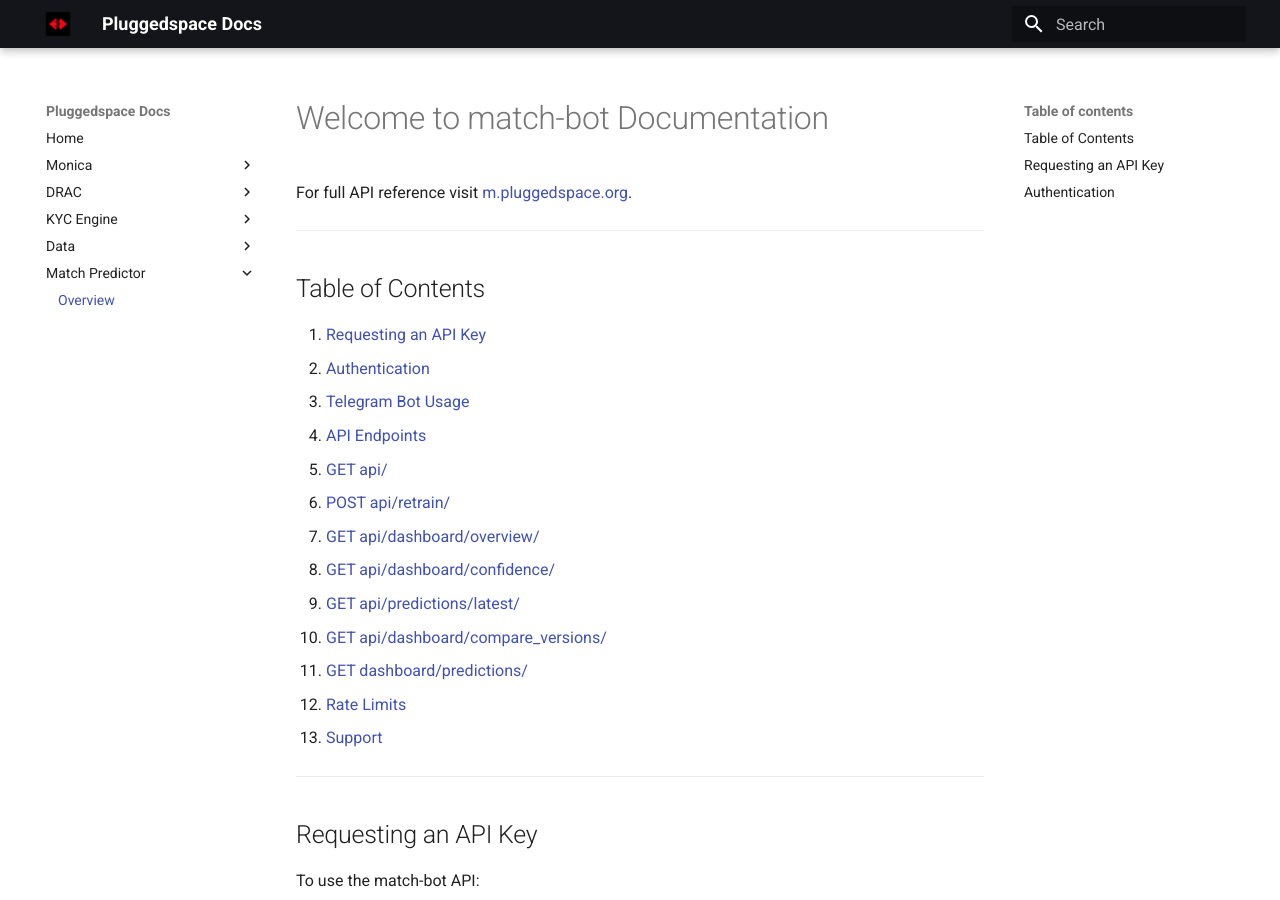
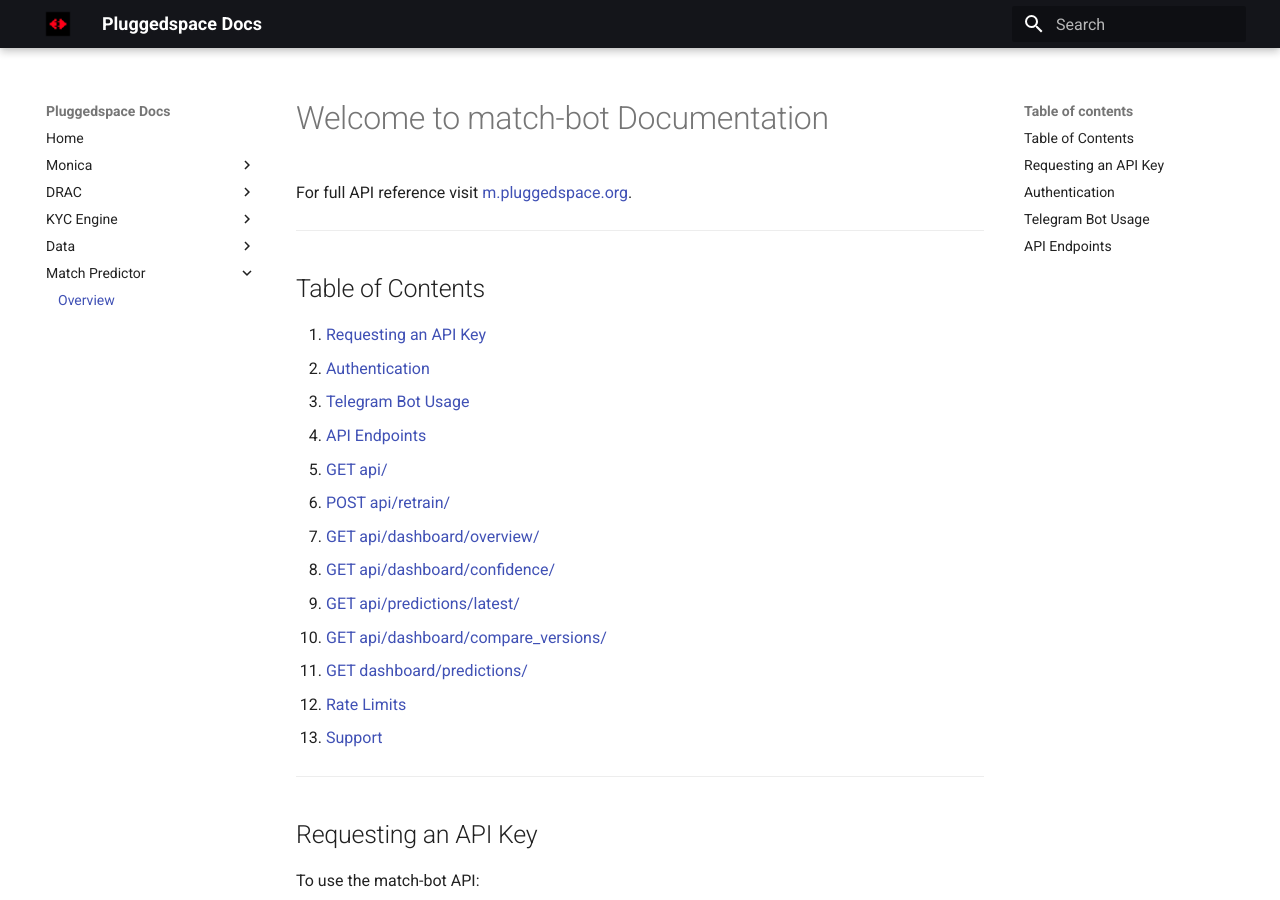
Before and after one commit to pluggedspace/pluggedspace-docs, an MkDocs documentation site: the page built from docs/models/match/index.md, in a window 1280 px wide and 900 px high. Built offline with MkDocs 1.6.1 and Material for MkDocs 9.7.7, drawn with Linux system fonts in a browser that asks for light colours.

Commit message:
Update index.md

```diff
--- a/docs/models/match/index.md
+++ b/docs/models/match/index.md
@@ -54,7 +54,7 @@
 
 ---
 
-Telegram Bot Usage
+##Telegram Bot Usage
 
 Find the bot on Telegram: @matchoutcomebot
 
@@ -70,7 +70,7 @@
 
 ---
 
-API Endpoints
+##API Endpoints
 
 GET api/
 
```
